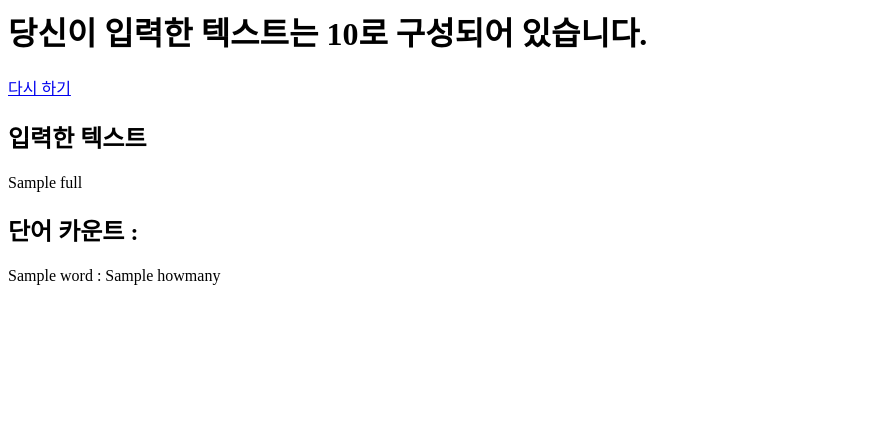
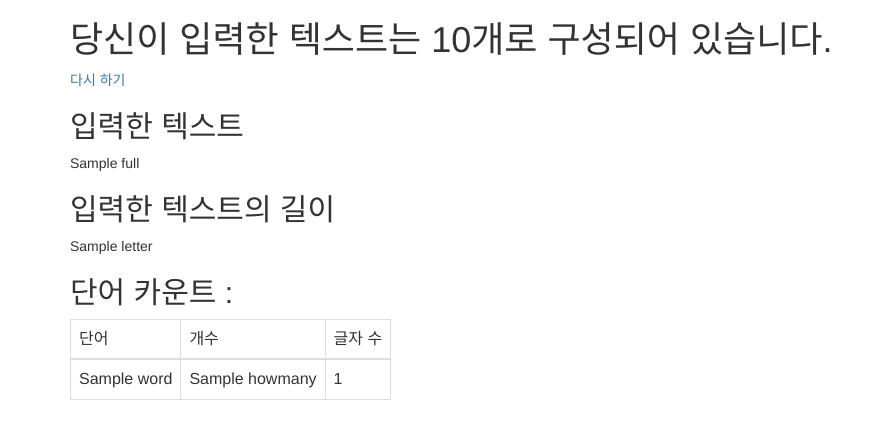
Before and after one commit to hongseoyeoung/wordcount, a Django app: template wordcount/templates/result.html in a window 1280 px wide. Shown: the top 439 px of the page, without its empty margins (0-884 px from the left). Run offline with Django 3.2, Linux system fonts and the light colour scheme; the template is opened without the code that fills it: most values are stand-ins (such as "Sample title", 1, 10 or a date in 2020); some libraries are stand-ins or nearby versions.

Commit message:
add bootstrap and function

```diff
--- a/wordcount/templates/about.html
+++ b/wordcount/templates/about.html
@@ -1,5 +1,10 @@
+{% extends "base.html" %}
+{% block content %}
+
 <h1>About</h1>
 
 <p>안녕하세요, 이곳은 글자를 세 주는 멋쟁이 사자처럼의 워드카운트 웹페이지입니다. 여기에서 글자를 세세요.</p>
 
 <a href="{% url 'home'%}">Home으로 돌아가기</a>
+
+{% endblock %}
--- /dev/null
+++ b/wordcount/templates/base.html
@@ -0,0 +1,15 @@
+<head>
+<!-- 합쳐지고 최소화된 최신 CSS -->
+<link rel="stylesheet" href="https://maxcdn.bootstrapcdn.com/bootstrap/3.3.2/css/bootstrap.min.css">
+
+<!-- 부가적인 테마 -->
+<link rel="stylesheet" href="https://maxcdn.bootstrapcdn.com/bootstrap/3.3.2/css/bootstrap-theme.min.css">
+
+<!-- 합쳐지고 최소화된 최신 자바스크립트 -->
+<script src="https://maxcdn.bootstrapcdn.com/bootstrap/3.3.2/js/bootstrap.min.js"></script>
+</head>
+<body>
+<div class="container">
+    {% block content %}{% endblock %}
+</div>
+</body>
--- a/wordcount/templates/home.html
+++ b/wordcount/templates/home.html
@@ -1,3 +1,5 @@
+{% extends "base.html" %}
+{% block content %}
 <h1>안녕하세요, 여기서 글자를 세세요! </h1>
 
 <a href="{% url 'about'%}">ABOUT</a>
@@ -5,5 +7,6 @@
 <form action="{% url 'result' %}">
     <textarea cols="40" rows="10" name="fulltext"></textarea>
     <br>
-    <input type="submit" value="Count!">
+    <input class="btn btn-default" type="submit" value="Count!">
 </form>
+{% endblock %}
--- a/wordcount/templates/result.html
+++ b/wordcount/templates/result.html
@@ -1,11 +1,30 @@
-<h1>당신이 입력한 텍스트는 {{total}}로 구성되어 있습니다. </h1>
+{% extends "base.html" %}
+{% block content %}
+
+<h1>당신이 입력한 텍스트는 {{total}}개로 구성되어 있습니다. </h1>
 
 <a href="{% url 'home' %}">다시 하기</a>
 <br>
 <h2>입력한 텍스트</h2>
 {{full}}
+<h2>입력한 텍스트의 길이</h2>
+{{letter}}
 <h2> 단어 카운트 : </h2>
-{% for word, howmany in dictionary %}
-{{word}} : {{howmany}}
-<br>
-{% endfor %}
+<table class="table table-bordered" style="width:auto;">
+    <thead>
+        <td>단어</td>
+        <td>개수</td>
+        <td>글자 수</td>
+    </thead>
+    <tbody>
+        {% for word, howmany in dictionary %}
+        <tr>
+            <td>{{word}}</td>
+            <td>{{howmany}}</td>
+            <td>{{word|length}}</td>
+        </tr>
+        {% endfor %}
+    </tbody>
+</table>
+
+{% endblock %}
--- a/wordcount/views.py
+++ b/wordcount/views.py
@@ -19,4 +19,4 @@ def result(request):
         else:
             word_dictionary[word]=1
 
-    return render(request, 'result.html', {'full': text, 'total': len(words), 'dictionary' :word_dictionary.items()})
+    return render(request, 'result.html', {'full': text, 'total': len(words), 'dictionary': word_dictionary.items(), 'letter': len(text)})
```
